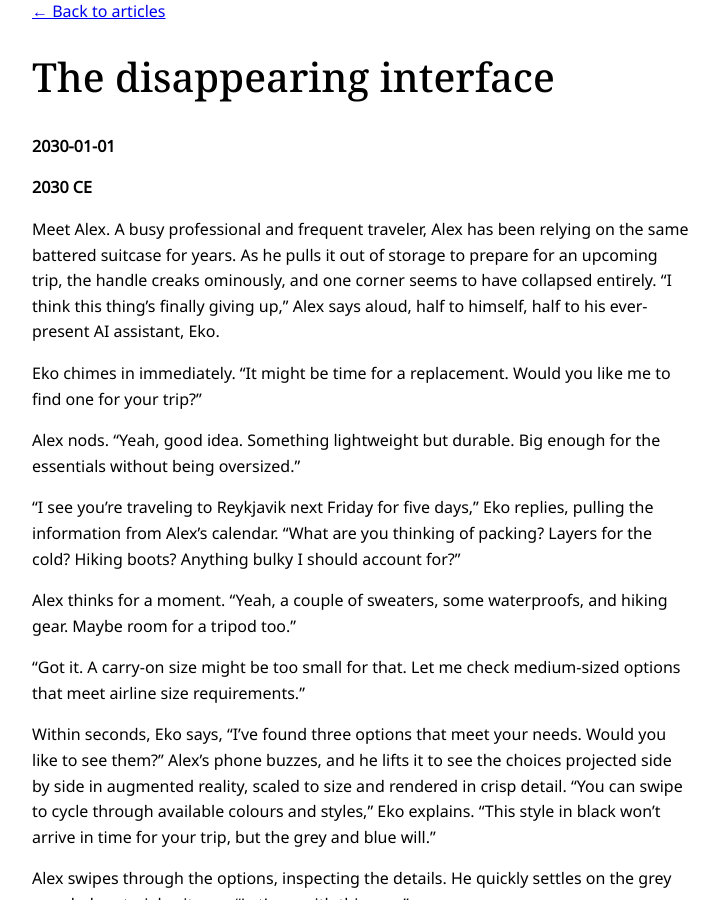
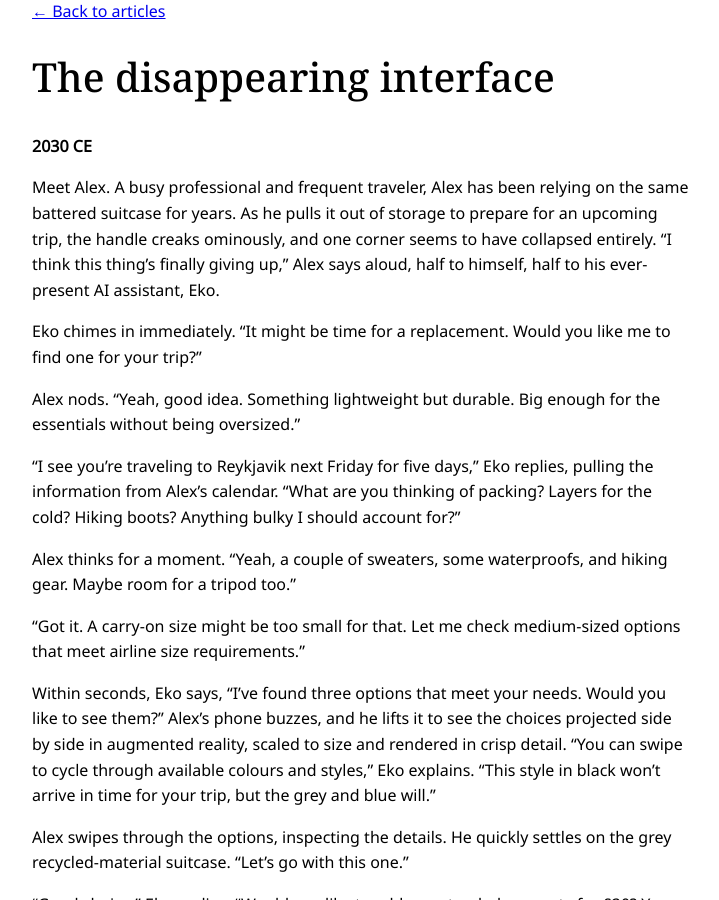
Before and after one commit to jessespeak/jessespeak.github.io, a Jekyll site: the page built from _futures/the-disappearing-interface.md, in a window 1280 px wide and 900 px high. Shown: the whole window, without its empty margins (278-997 px from the left). Built offline with Jekyll 4.4.1, drawn with Linux system fonts in a browser that asks for light colours.

Commit message:
Update post.html

```diff
--- a/_layouts/post.html
+++ b/_layouts/post.html
@@ -18,7 +18,7 @@
   <main>
     <h1>{{ page.title }}</h1>
 
-      <p><strong>{{ page.set_date }}</strong></p>
+      <p><strong>{{ post.set_date | date: "%Y CE" }}</strong></p>
 
     <div class="post-content">
       {{ content }}
```
